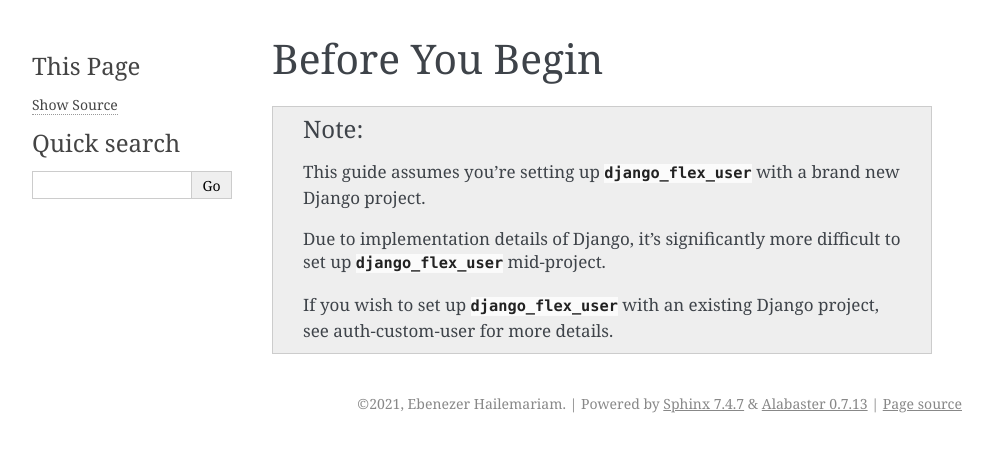
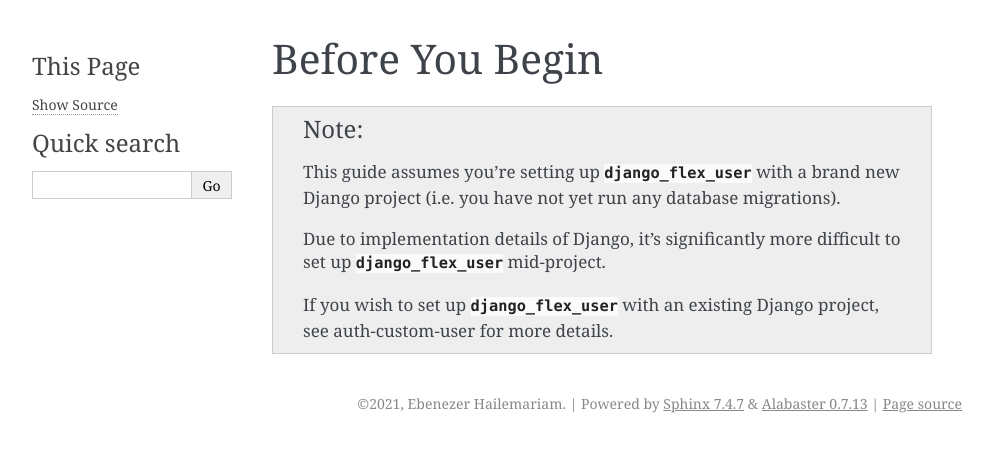
Before and after one commit to ebenh/django-flex-user, a Sphinx documentation site: the page built from docs/source/before_you_begin.rst, in a window 1280 px wide. Shown: the top 452 px of the page, without its empty margins (148-1140 px from the left). Built offline with Sphinx 7.4.7, drawn with Linux system fonts in a browser that asks for light colours.

Commit message:
Updating documentation

```diff
--- a/docs/source/before_you_begin.rst
+++ b/docs/source/before_you_begin.rst
@@ -2,7 +2,8 @@ Before You Begin
 ================
 
 .. note::
-    This guide assumes you're setting up :mod:`django_flex_user` with a brand new Django project.
+    This guide assumes you're setting up :mod:`django_flex_user` with a brand new Django project (i.e. you have not yet
+    run any database migrations).
 
     Due to implementation details of Django, it's significantly more difficult to set up :mod:`django_flex_user`
     mid-project.
```
